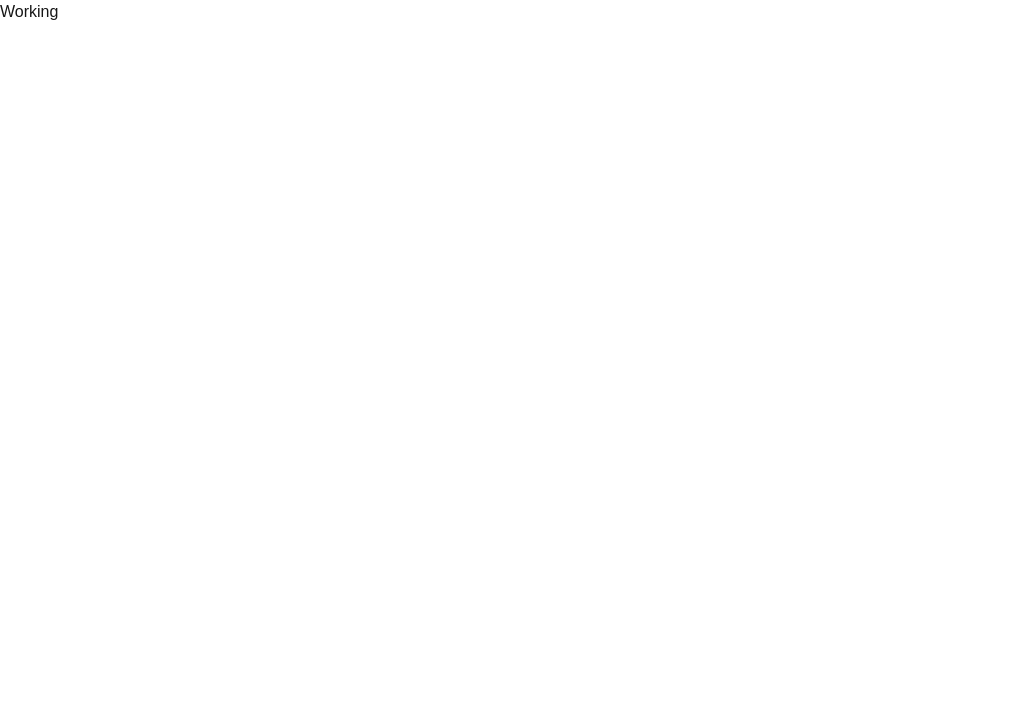
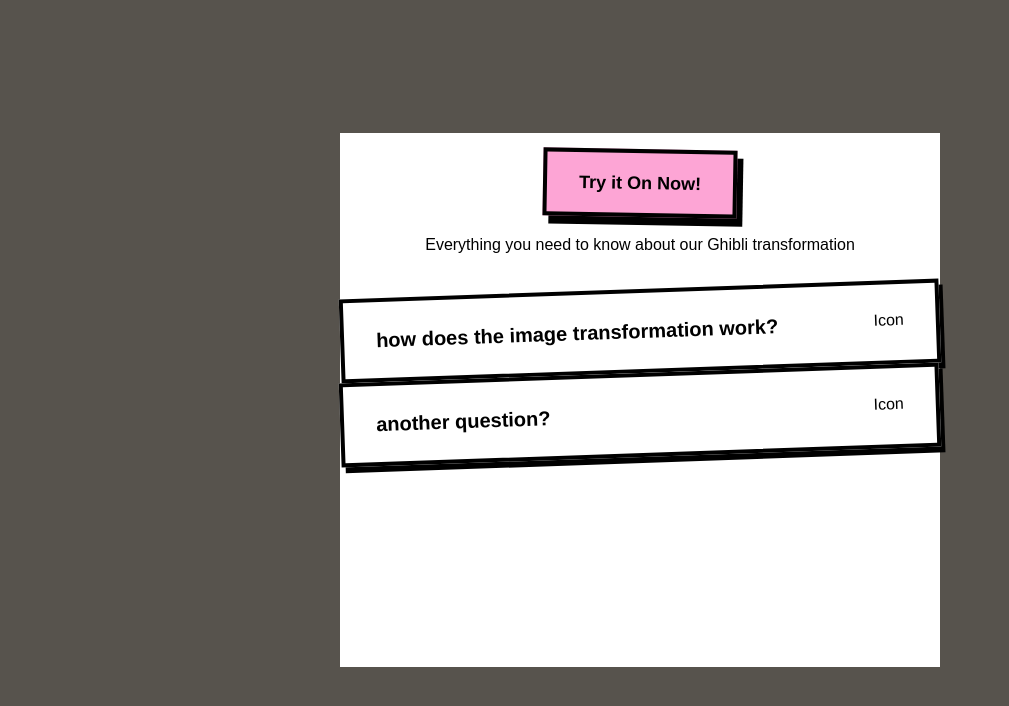
Before and after one commit to Vorpalv2/vercel-ai-sdk, a Next.js app: page / in a window 1280 px wide. Shown: the top 706 px of the page, without its empty margins (0-1009 px from the left). Built offline with nearby package versions, Linux system fonts and the light colour scheme.

Commit message:
component testing - unrelated to AI sdk

```diff
--- a/app/page.tsx
+++ b/app/page.tsx
@@ -1,3 +1,66 @@
+"use client";
+import { useState } from "react";
+
 export default function Home() {
-  return <h1>Working</h1>;
+  const accordionData = [
+    {
+      title: "how does the image transformation work?",
+      content:
+        "Our AI technology analyzes your image and applies various style transfer algorithms specifically trained on Studio Ghibli's artistic style. The system identifies key elements in your photo and transforms them using Ghibli-specific color palettes, brush strokes, and artistic elements.",
+    },
+    {
+      title: "another question?",
+      content: "This is the answer to the second question.",
+    },
+    // Add more accordion items here
+  ];
+
+  const [openItems, setOpenItems] = useState(accordionData.map(() => false));
+
+  const toggleItem = (index: Number) => {
+    setOpenItems(openItems.map((item, i) => (i === index ? !item : item)));
+  };
+
+  return (
+    <div className="w-screen h-screen bg-stone-600 flex justify-center items-center">
+      <div className="h-2/3 w-[600px] flex flex-col items-center bg-white my-4 py-4">
+        <Buttons />
+        <p className="text-black py-8 pt-4">
+          Everything you need to know about our Ghibli transformation
+        </p>
+        {accordionData.map((item, index) => (
+          <div
+            key={index} // Using index as a key is okay here because the list is static
+            className="bg-white max-w-[600px] w-200 flex flex-col -rotate-2 px-8 py-6 gap-4 border-black border-4 shadow-[4px_6px_0px_0px_rgba(0,0,0,1)]"
+          >
+            <div className="flex flex-row justify-between">
+              <p className="text-black text-xl font-bold">{item.title}</p>
+              <p onClick={() => toggleItem(index)} className="text-black">
+                Icon
+              </p>
+            </div>
+            {openItems[index] && (
+              <>
+                <hr className="text-pink-400" />
+                <p className="text-black">{item.content}</p>
+              </>
+            )}
+          </div>
+        ))}
+      </div>
+    </div>
+  );
 }
+function Buttons() {
+  return (
+    // <div className="w-screen h-screen bg-stone-600 flex justify-center items-center gap-20">
+    <a className=" w-60 sm:w-auto text-center bg-pink-300 text-black px-8 py-4 font-bold rounded-none border-4 shadow-[6px_8px_0px_0px_rgba(0,0,0,1)] hover:shadow-[2px_4px_0px_0px_rgba(0,0,0,1)] border-black hover:translate-x-1 hover:translate-y-1 transition-all transform rotate-1 inline-block text-lg">
+      Try it On Now!
+    </a>
+
+    // <a className=" w-60 sm:w-auto text-center bg-pink-500 text-white px-8 py-4 font-bold rounded-none border-4 shadow-[6px_8px_0px_0px_rgba(0,0,0,1)] hover:shadow-[2px_4px_0px_0px_rgba(0,0,0,1)] border-black hover:translate-x-1 hover:translate-y-1 transition-all transform -rotate-2 hover:rotate-1 origin-center inline-block text-lg">
+    //   Tilt
+    // </a>
+    // </div>
+  );
+}
```
